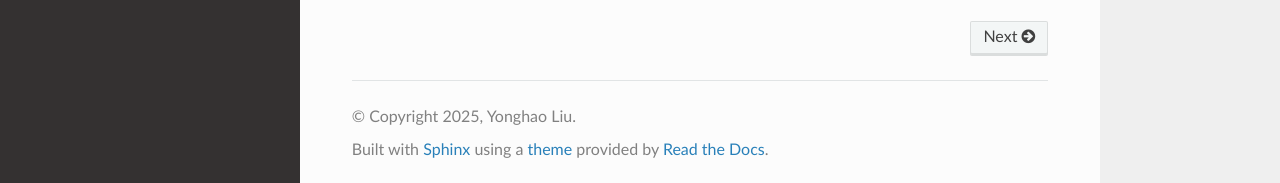
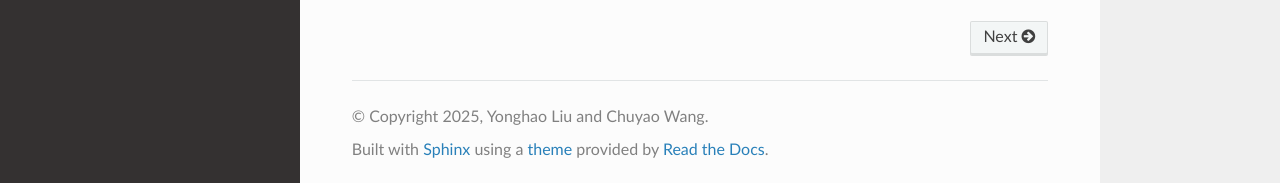
Before and after one commit to yonghao-Jlu/spatialex, a Sphinx documentation site: the page built from docs/source/index.rst, in a window 1280 px wide and 900 px high, scrolled down 902 px. Shown: the part 714-897 px from the top of the window. Built offline with Sphinx 7.4.7 and the Read the Docs theme 3.1.0, drawn with Linux system fonts in a browser that asks for light colours; pages that are not in the unit, such as notebooks, are missing from menus.

Commit message:
Update conf.py

```diff
--- a/docs/source/conf.py
+++ b/docs/source/conf.py
@@ -3,8 +3,8 @@
 # -- Project information
 
 project = 'SpatiaEx'
-copyright = '2025, Yonghao Liu'
-author = 'Yonghao Liu'
+copyright = '2025, Yonghao Liu and Chuyao Wang'
+author = 'Yonghao Liu and Chuyao Wang'
 
 release = '0.1'
 version = '0.1.0'
```
